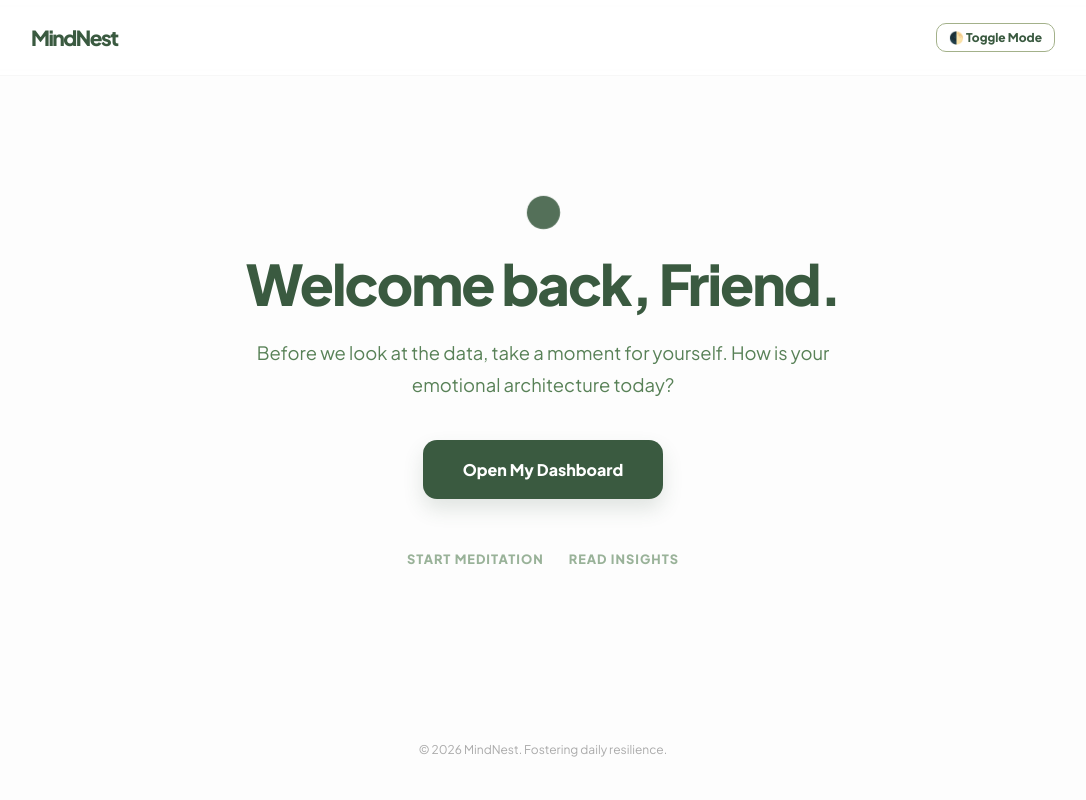
After one commit to abhinav23055/Mindnest, a Flask app: page /welcome in a window 1280 px wide. The commit adds this page. Shown: the whole page, without its empty margins (97-1183 px from the left). Run offline with Flask 3, Linux system fonts and the light colour scheme.

Commit message:
Update: Integrated interim welcome page

```diff
--- a/backend/app.py
+++ b/backend/app.py
@@ -105,6 +105,10 @@ def login():
 
     return jsonify({"error": "Invalid email or password"}), 401
 
+@app.route('/welcome')
+def welcome():
+    return render_template('welcome.html')
+
 @app.route('/api/checkin', methods=['POST'])
 def checkin():
     data = request.json
--- a/backend/templates/auth.html
+++ b/backend/templates/auth.html
@@ -459,7 +459,7 @@
         if (response.ok) {
           localStorage.setItem('user_id', result.user_id);
           localStorage.setItem('first_name', result.first_name);
-          window.location.href = "/dashboard";
+          window.location.href = "/welcome";
         } else {
           alert(result.error || "Login failed");
         }
--- /dev/null
+++ b/backend/templates/welcome.html
@@ -0,0 +1,190 @@
+<!DOCTYPE html>
+<html lang="en" data-theme="light">
+<head>
+    <meta charset="UTF-8" />
+    <title>MindNest | Welcome Back</title>
+    <meta name="viewport" content="width=device-width, initial-scale=1.0" />
+    <link href="https://fonts.googleapis.com/css2?family=Plus+Jakarta+Sans:wght@300;400;600;800&display=swap" rel="stylesheet">
+    <style>
+        :root {
+            --primary: #3a5a40;
+            --accent: #a3b18a;
+            --bg-base: #fdfdfd;
+            --text-main: #344e41;
+            --text-muted: #588157;
+            --white: #ffffff;
+            --glass: rgba(255, 255, 255, 0.7);
+            --section-bg: #f4f6f4;
+        }
+
+        [data-theme="dark"] {
+            --primary: #a3b18a;
+            --accent: #3a5a40;
+            --bg-base: #1a1a1a;
+            --text-main: #f1f4f1;
+            --text-muted: #a3b18a;
+            --white: #242424;
+            --glass: rgba(36, 36, 36, 0.8);
+            --section-bg: #2d2d2d;
+        }
+
+        * { margin: 0; padding: 0; box-sizing: border-box; font-family: 'Plus Jakarta Sans', sans-serif; transition: background 0.4s ease, color 0.4s ease; }
+        body { background: var(--bg-base); color: var(--text-main); line-height: 1.7; -webkit-font-smoothing: antialiased; min-height: 100vh; display: flex; flex-direction: column; }
+
+        /* NAV MATCHING INDEX */
+        nav {
+            display: flex;
+            justify-content: space-between;
+            align-items: center;
+            padding: 20px 10%;
+            background: var(--glass);
+            backdrop-filter: blur(20px);
+            border-bottom: 1px solid rgba(0,0,0,0.03);
+            position: sticky;
+            top: 0;
+            z-index: 1000;
+        }
+
+        .logo { font-weight: 800; font-size: 1.3rem; letter-spacing: -1.5px; color: var(--primary); text-decoration: none; }
+        .theme-toggle {
+            background: none;
+            border: 1px solid var(--accent);
+            color: var(--primary);
+            padding: 6px 12px;
+            border-radius: 10px;
+            cursor: pointer;
+            font-size: 0.75rem;
+            font-weight: 700;
+        }
+
+        /* WELCOME SECTION */
+        .welcome-hero {
+            flex: 1;
+            display: flex;
+            flex-direction: column;
+            align-items: center;
+            justify-content: center;
+            text-align: center;
+            padding: 60px 10%;
+            max-width: 900px;
+            margin: 0 auto;
+            animation: fadeUp 1s ease-out;
+        }
+
+        @keyframes fadeUp {
+            from { opacity: 0; transform: translateY(20px); }
+            to { opacity: 1; transform: translateY(0); }
+        }
+
+        .welcome-hero h1 {
+            font-size: clamp(2.2rem, 5vw, 3.5rem);
+            font-weight: 800;
+            color: var(--primary);
+            line-height: 1.2;
+            letter-spacing: -2px;
+            margin-bottom: 20px;
+        }
+
+        .welcome-hero p {
+            color: var(--text-muted);
+            font-size: 1.15rem;
+            max-width: 600px;
+            margin-bottom: 40px;
+        }
+
+        /* BREATHE DOT ANIMATION FROM INDEX */
+        .zen-dot {
+            width: 15px; height: 15px;
+            background: var(--primary);
+            border-radius: 50%;
+            display: block;
+            margin: 0 auto 30px;
+            animation: breathe 4s infinite ease-in-out;
+        }
+        @keyframes breathe { 0%, 100% { transform: scale(1); opacity: 0.3; } 50% { transform: scale(2.5); opacity: 1; } }
+
+        .btn-premium {
+            background: var(--primary);
+            color: var(--white);
+            padding: 16px 40px;
+            border-radius: 14px;
+            text-decoration: none;
+            font-size: 1rem;
+            font-weight: 700;
+            box-shadow: 0 10px 20px rgba(58, 90, 64, 0.15);
+            transition: 0.3s;
+        }
+
+        .btn-premium:hover { transform: translateY(-3px); box-shadow: 0 15px 30px rgba(58, 90, 64, 0.25); }
+
+        .quick-links {
+            margin-top: 50px;
+            display: flex;
+            gap: 25px;
+        }
+
+        .q-link {
+            color: var(--text-muted);
+            text-decoration: none;
+            font-size: 0.8rem;
+            font-weight: 700;
+            text-transform: uppercase;
+            letter-spacing: 1px;
+            opacity: 0.6;
+            transition: 0.2s;
+        }
+
+        .q-link:hover { opacity: 1; color: var(--primary); }
+
+        footer { padding: 40px 10%; font-size: 0.75rem; color: #aaa; text-align: center; }
+
+        @media (max-width: 600px) {
+            .quick-links { flex-direction: column; gap: 15px; }
+        }
+    </style>
+</head>
+<body>
+
+    <nav>
+        <a href="/" class="logo">MindNest</a>
+        <button class="theme-toggle" onclick="toggleTheme()">🌓 Toggle Mode</button>
+    </nav>
+
+    <main class="welcome-hero">
+        <span class="zen-dot"></span>
+        <h1 id="userGreeting">Welcome back, Friend.</h1>
+        <p>Before we look at the data, take a moment for yourself. How is your emotional architecture today?</p>
+
+        <a href="/dashboard" class="btn-premium">Open My Dashboard</a>
+
+        <div class="quick-links">
+            <a href="/zen" class="q-link">Start Meditation</a>
+            <a href="/articles" class="q-link">Read Insights</a>
+        </div>
+    </main>
+
+    <footer>
+        <p>&copy; 2026 MindNest. Fostering daily resilience.</p>
+    </footer>
+
+    <script>
+        // Use the same theme logic as index.html
+        function toggleTheme() {
+            const body = document.documentElement;
+            const currentTheme = body.getAttribute('data-theme');
+            const nextTheme = currentTheme === 'dark' ? 'light' : 'dark';
+            body.setAttribute('data-theme', nextTheme);
+            localStorage.setItem('theme', nextTheme);
+        }
+
+        const savedTheme = localStorage.getItem('theme') || 'light';
+        document.documentElement.setAttribute('data-theme', savedTheme);
+
+        // Personalize the greeting
+        window.onload = function() {
+            const name = localStorage.getItem('first_name') || 'Friend';
+            document.getElementById('userGreeting').innerText = `Welcome back, ${name}.`;
+        };
+    </script>
+</body>
+</html>
```
